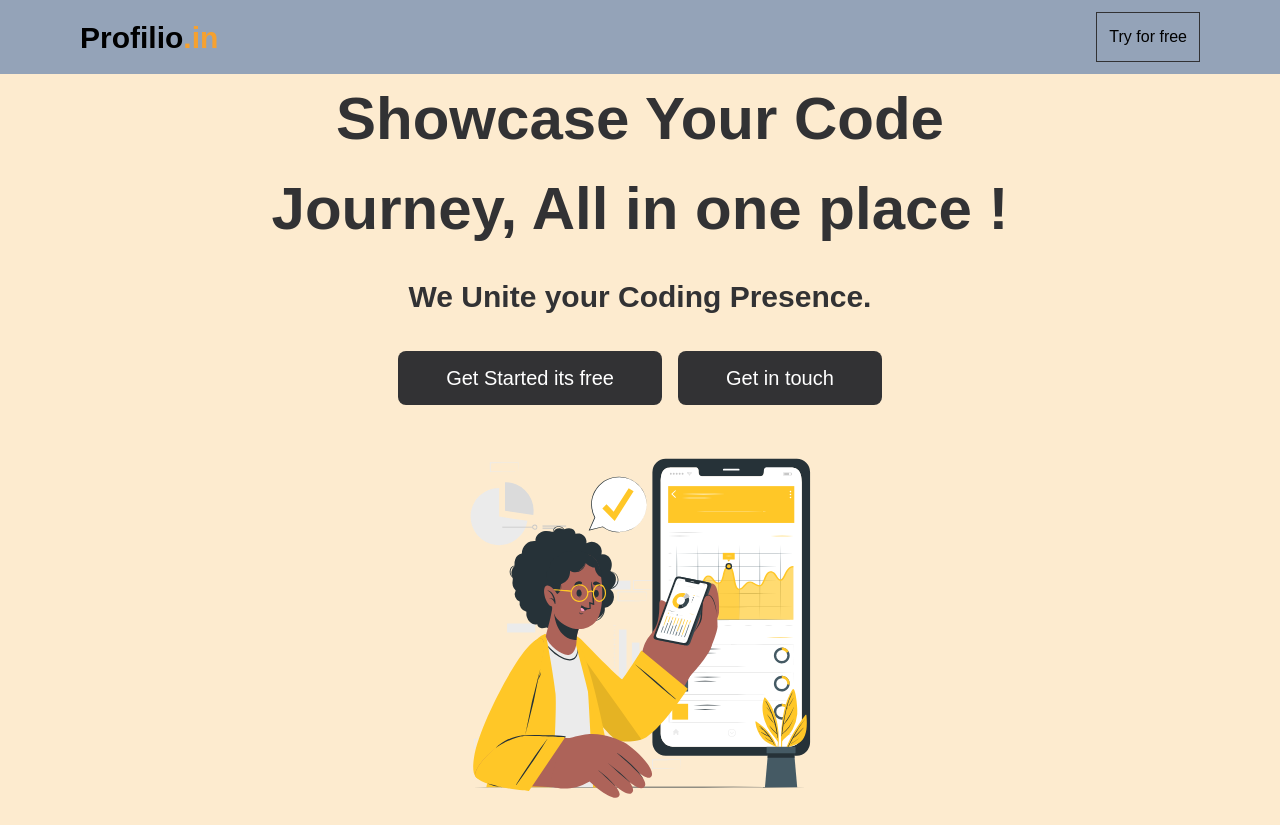
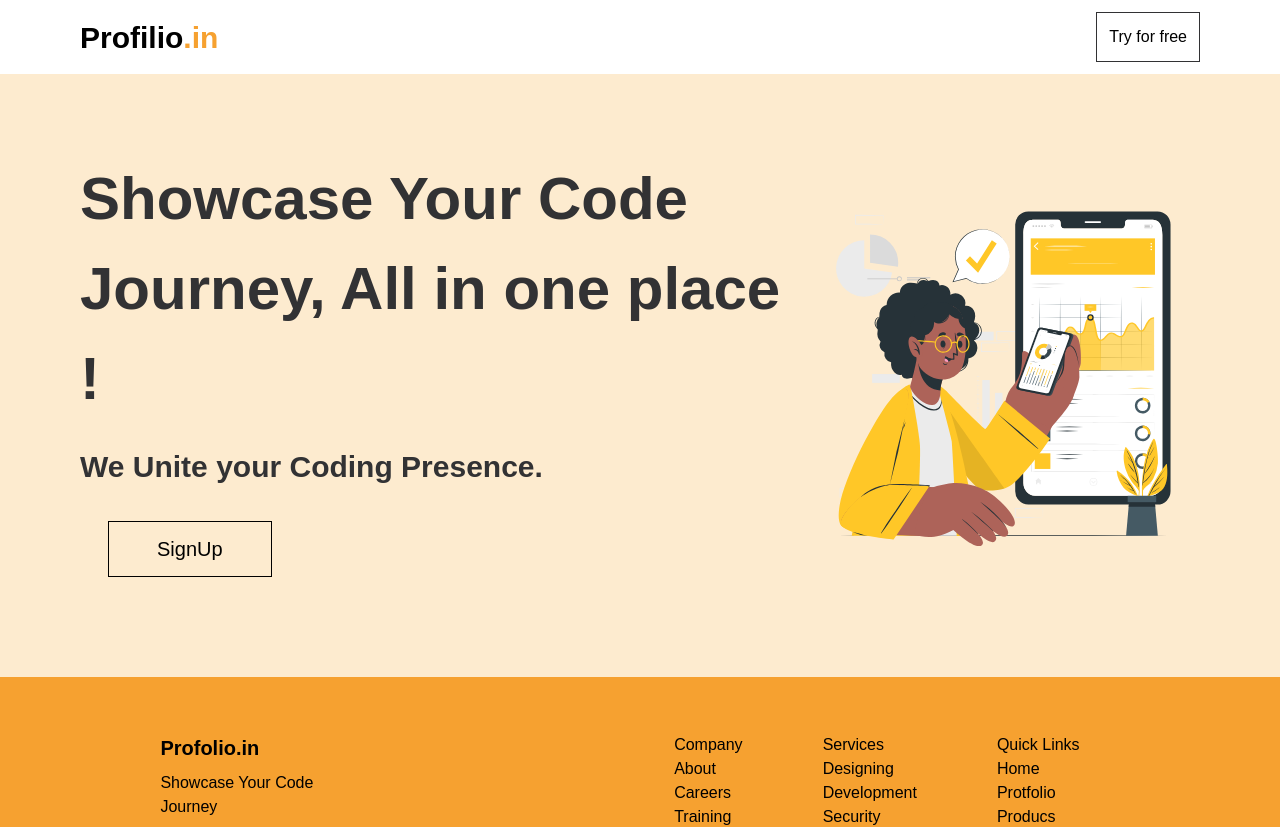
Before and after one commit to manosundarmanivel/Digi-Profile, a React (Create React App) app in the folder digi-resume/: page / in a window 1280 px wide. Shown: the top 827 px of the page. Built offline with nearby package versions, Linux system fonts and the light colour scheme.

Commit message:
small update

```diff
--- a/digi-resume/src/Pages/Home.js
+++ b/digi-resume/src/Pages/Home.js
@@ -21,13 +21,13 @@ const Home = () => {
   }
   return (
     <div className="">
-      <div className="flex justify-between items-center px-20 py-3 bg-slate-400 ">
+      <div className="flex justify-between items-center px-20 py-3 ">
         <h1 className="text-[30px] font-extrabold">Profilio<span className="text-[#f6a130]">.in</span></h1>
         <div className="border  border-[#323234] p-3">
           <h1>Try for free</h1>
         </div>
       </div>
-      <div className=" justify-between items-center text-center  bg-[#fdebcf] px-20">
+      <div className=" justify-between items-center   flex bg-[#fdebcf] px-20 py-20">
         <div className="">
           <h1 className="font-bold text-centre text-[60px] text-[#323234] ">
             Showcase Your Code <br />
@@ -39,14 +39,14 @@ const Home = () => {
           <div className="m-5">
           <button onClick={()=>{
             handleSignInWithGoogle();
-          }} className="p-3 mt-12 px-12 mt-3 mx-2 rounded-lg bg-[#323234]  text-white text-[20px]">
-            Get Started its free
+          }} className="p-3 mt-12 px-12 mt-3 mx-2  border border-black   text-[20px]">
+            SignUp
           </button>
-          <button onClick={()=>{
+          {/* <button onClick={()=>{
             handleSignInWithGoogle();
           }} className="p-3 mt-12 px-12 mt-3  mx-2 rounded-lg bg-[#323234]  text-white text-[20px]">
             Get in touch
-          </button>
+          </button> */}
           </div>
 
         </div>
@@ -54,7 +54,7 @@ const Home = () => {
         <img src={HomePic} className="w-[400px] " />
         </div>
       </div>
-      <div className="p-5 justify-center text-center ">
+      {/* <div className="p-5 justify-center text-center ">
         <h1 className="text-[20px]">
           "We love using Profilio.in . Our efficiency grew <br/>by 45% and that's amazing!"
         </h1>
@@ -62,7 +62,7 @@ const Home = () => {
           <img src="" />
           <h1>Mano Sundar , Company CEO</h1>
         </div>
-      </div>
+      </div> */}
       <Footer/>
     </div>
   );
```
